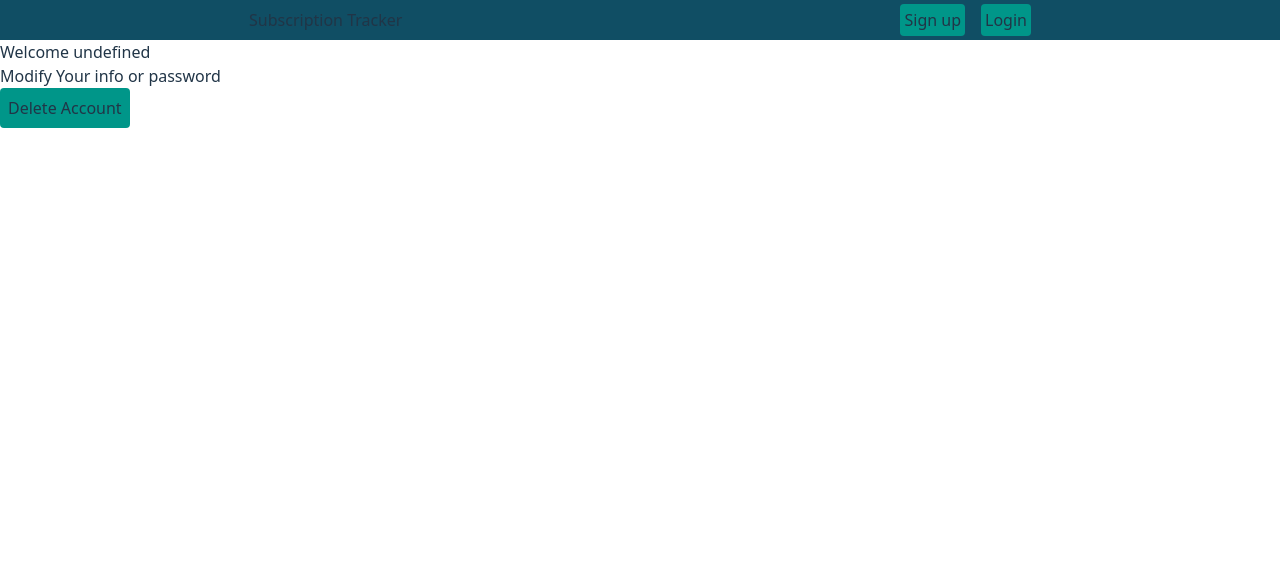
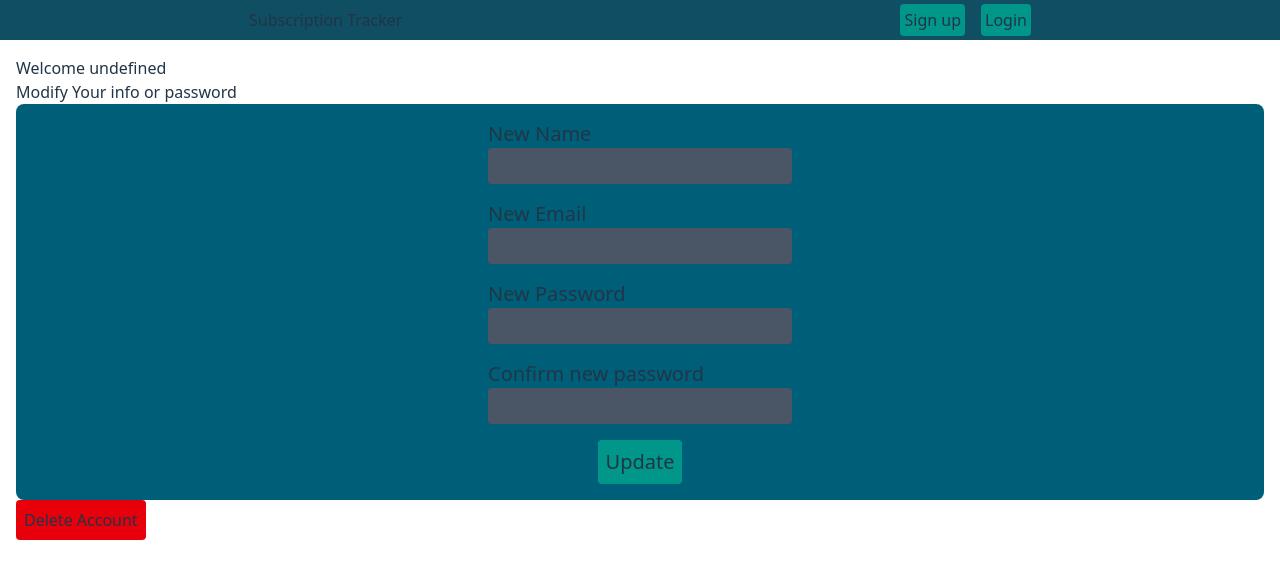
Before and after one commit to iamankusingh/subscription-tracker, a React (Vite) app in the folder client/: page /account/1 in a window 1280 px wide. Shown: the top 578 px of the page. Built offline with nearby package versions, Linux system fonts and the light colour scheme; no server answers.

Commit message:
Update user funcanality

```diff
--- a/client/src/pages/Account.tsx
+++ b/client/src/pages/Account.tsx
@@ -10,6 +10,24 @@ interface userData {
     name: string;
     email: string;
     token: string;
+  };
+}
+
+interface updateUserFormData {
+  name: string;
+  email: string;
+  password: string;
+}
+
+interface updateUserResponse {
+  success?: boolean;
+  message?: string;
+  data?: {
+    token?: string;
+    user?: {
+      name: string;
+      email: string;
+    };
   };
 }
 
@@ -50,8 +68,6 @@ const Account: React.FC = () => {
     // eslint-disable-next-line react-hooks/exhaustive-deps
   }, []);
 
-  // updating user ////////////////////////////
-
   // Deleting user ////////////////////////////
   const deleteUser = async () => {
     if (confirm("Are you sure?") == true) {
@@ -80,13 +96,129 @@ const Account: React.FC = () => {
     }
   };
 
+  // updating user ////////////////////////////
+  const [name, setName] = useState<string>("");
+  const [email, setEmail] = useState<string>("");
+  const [pass1, setPass1] = useState<string>("");
+  const [pass2, setPass2] = useState<string>("");
+
+  const handleSubmit = async (
+    event: React.FormEvent<HTMLFormElement>
+  ): Promise<void> => {
+    event.preventDefault();
+
+    if (pass1 !== pass2) {
+      alert("Both password should match");
+      return;
+    } else {
+      alert("Registering...");
+    }
+
+    try {
+      const formData: updateUserFormData = {
+        name: name,
+        email: email,
+        password: pass2,
+      };
+
+      const response: Response = await fetch(
+        `http://localhost:5500/api/v1/user/${id}`,
+        {
+          method: "PUT",
+          headers: {
+            "Content-Type": "application/json",
+            Authorization: `Bearer ${localStorage.getItem("token")}`,
+          },
+          body: JSON.stringify(formData),
+        }
+      );
+
+      if (response.ok) {
+        const result: updateUserResponse = await response.json();
+        console.log("User update success", result);
+        alert("Done! User updated...");
+      } else {
+        console.error("error sending data", response.statusText);
+        alert("error sending data");
+      }
+    } catch (error: unknown) {
+      console.error(error);
+    }
+  };
+
   return (
-    <main>
+    <main className="p-4">
       <h1>{`Welcome ${username?.data?.name}`}</h1>
 
       <p>Modify Your info or password</p>
 
-      <button onClick={deleteUser} className="submitButton">
+      <form
+        action="http://localhost:5500/api/v1/user"
+        method="PUT"
+        className="p-4 flex flex-col items-center gap-4 rounded-lg text-xl bg-cyan-800"
+        onSubmit={handleSubmit}
+      >
+        <div>
+          <label htmlFor="name">New Name</label>
+          <br />
+          <input
+            type="text"
+            name="name"
+            id="name"
+            className="inputBox"
+            onChange={(e) => setName(e.target.value)}
+            required
+          />
+        </div>
+
+        <div>
+          <label htmlFor="email">New Email</label>
+          <br />
+          <input
+            type="email"
+            name="email"
+            id="email"
+            className="inputBox"
+            onChange={(e) => setEmail(e.target.value)}
+            required
+          />
+        </div>
+
+        <div>
+          <label htmlFor="pass1">New Password</label>
+          <br />
+          <input
+            type="password"
+            name="pass1"
+            id="pass1"
+            className="inputBox"
+            onChange={(e) => setPass1(e.target.value)}
+            required
+          />
+        </div>
+
+        <div>
+          <label htmlFor="password">Confirm new password</label>
+          <br />
+          <input
+            type="password"
+            name="password"
+            id="password"
+            className="inputBox"
+            onChange={(e) => setPass2(e.target.value)}
+            required
+          />
+        </div>
+
+        <div>
+          <input type="submit" value="Update" className="submitButton" />
+        </div>
+      </form>
+
+      <button
+        onClick={deleteUser}
+        className="p-2 rounded-sm bg-red-600 cursor-pointer"
+      >
         Delete Account
       </button>
     </main>
```
Also changed, not shown: 1 other file (tests, documents, lock files or other folders).
